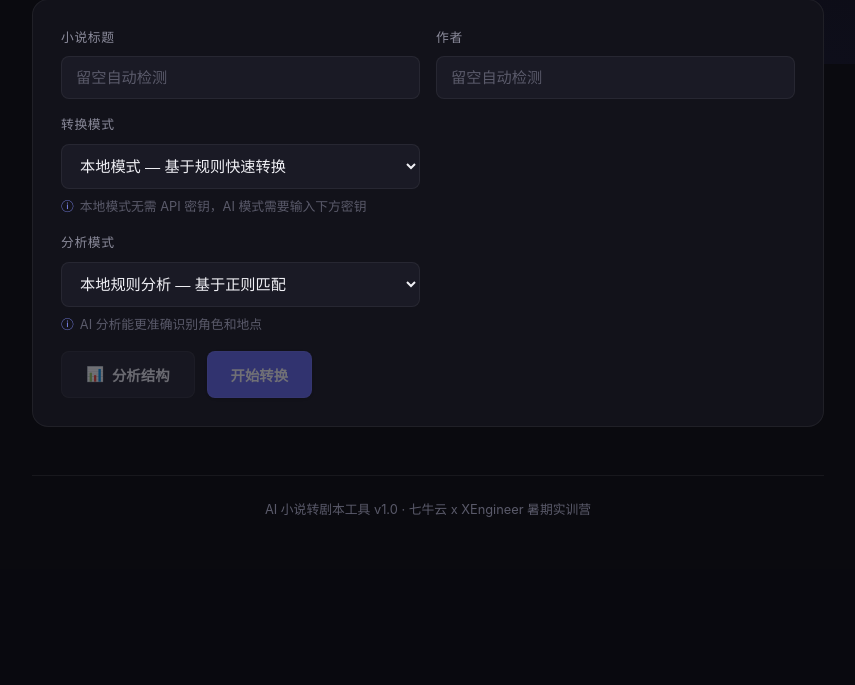
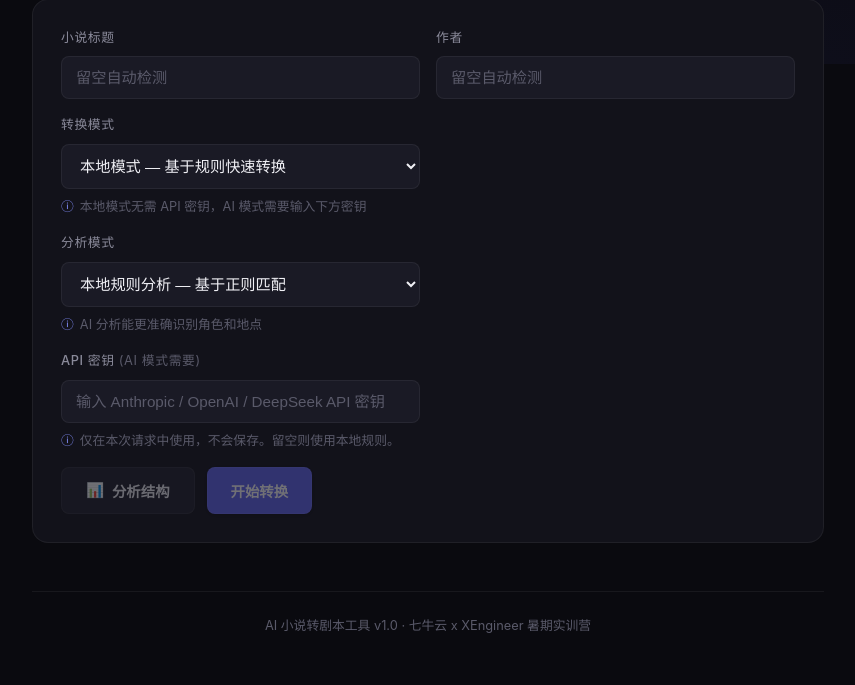
Before and after one commit to wuyujjj2164-crypto/xisoshuo, a Flask app: page / in a window 1280 px wide. Shown: the part 736-1421 px from the top of the page, without its empty margins (212-1067 px from the left). Before the commit the page ends 1253 px from the top, so only its background shows below. Run offline with Flask 3, Linux system fonts and the light colour scheme.

Commit message:
fix: API密钥输入框改为始终显示

```diff
--- a/templates/index.html
+++ b/templates/index.html
@@ -707,13 +707,13 @@
                         </div>
                     </div>
                 </div>
-                <div class="form-row" id="apiKeyRow">
+                <div class="form-row">
                     <div class="form-group">
-                        <label>API 密钥 <span style="color:var(--text-muted);font-weight:400;">(仅 AI 模式需要)</span></label>
-                        <input type="password" id="apiKey" placeholder="输入 Anthropic / OpenAI API 密钥">
+                        <label>API 密钥 <span style="color:var(--text-muted);font-weight:400;">(AI 模式需要)</span></label>
+                        <input type="password" id="apiKey" placeholder="输入 Anthropic / OpenAI / DeepSeek API 密钥">
                         <div class="mode-note">
                             <span style="color: var(--accent-light);">&#9432;</span>
-                            密钥仅在本次请求中使用，不会保存到服务器
+                            仅在本次请求中使用，不会保存。留空则使用本地规则。
                         </div>
                     </div>
                 </div>
@@ -783,20 +783,8 @@
         const filename = document.getElementById('filename');
         const analyzeBtn = document.getElementById('analyzeBtn');
         const convertBtn = document.getElementById('convertBtn');
-        const modeSelect = document.getElementById('mode');
-        const analyzeModeSelect = document.getElementById('analyzeMode');
-        const apiKeyRow = document.getElementById('apiKeyRow');
         let currentFile = null;
         let downloadUrl = '';
-
-        // 根据模式选择显示/隐藏 API 密钥输入框
-        function updateApiKeyVisibility() {
-            const needsKey = modeSelect.value === 'ai' || analyzeModeSelect.value === 'ai';
-            apiKeyRow.style.display = needsKey ? '' : 'none';
-        }
-        modeSelect.addEventListener('change', updateApiKeyVisibility);
-        analyzeModeSelect.addEventListener('change', updateApiKeyVisibility);
-        updateApiKeyVisibility(); // 初始状态
 
         fileInput.addEventListener('change', (e) => {
             if (e.target.files.length > 0) {
```
